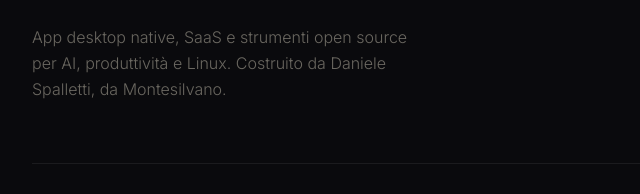
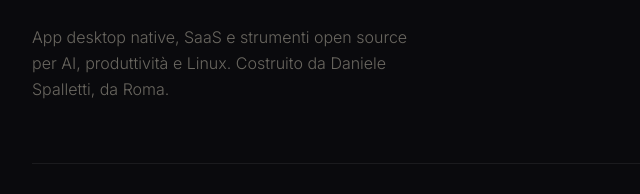
Before and after one commit to CosmoNetinfo/Portfolio, a plain HTML site: page index.html in a window 1280 px wide. Shown: the part 335-529 px from the top of the page, 108-748 px from the left. Drawn offline with nearby package versions, Linux system fonts and the light colour scheme.

Commit message:
Update index.html

```diff
--- a/index.html
+++ b/index.html
@@ -199,7 +199,7 @@ footer{
   <p class="hero-label">Software indipendente</p>
   <h1 class="hero-name">DanyWolf</h1>
   <div class="hero-body">
-    <p class="hero-sub">App desktop native, SaaS e strumenti open source per AI, produttività e Linux. Costruito da Daniele Spalletti, da Montesilvano.</p>
+    <p class="hero-sub">App desktop native, SaaS e strumenti open source per AI, produttività e Linux. Costruito da Daniele Spalletti, da Roma.</p>
     <div class="hero-stats">
       <div>
         <span class="stat-n">17</span>
```
